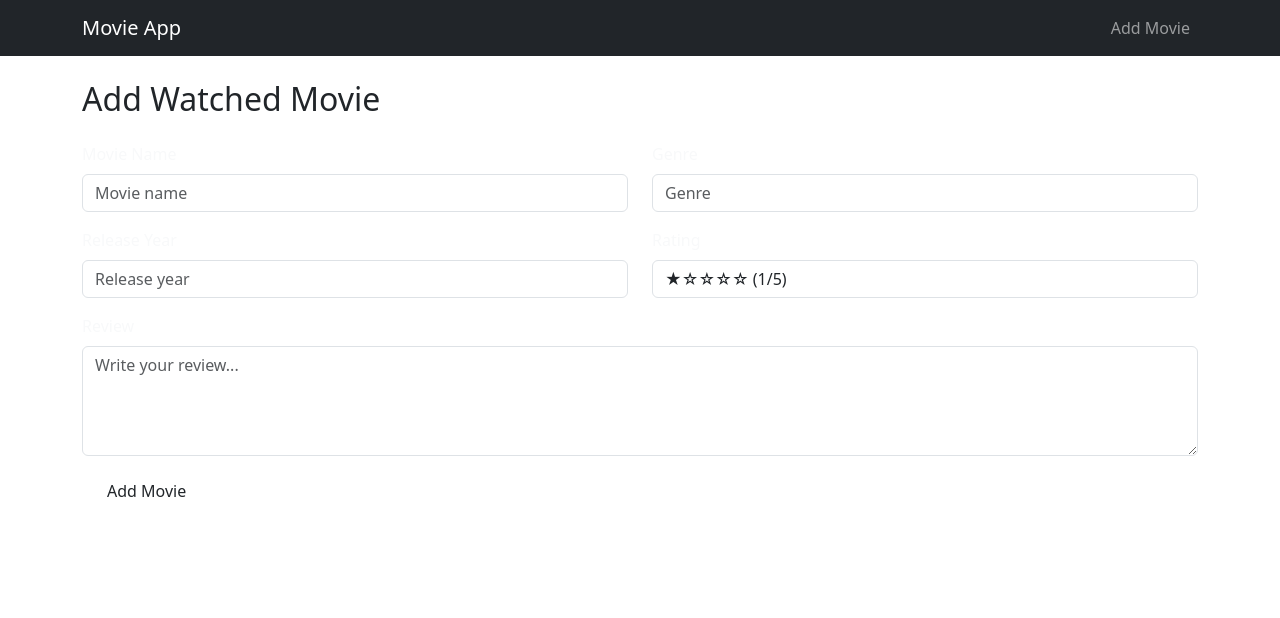
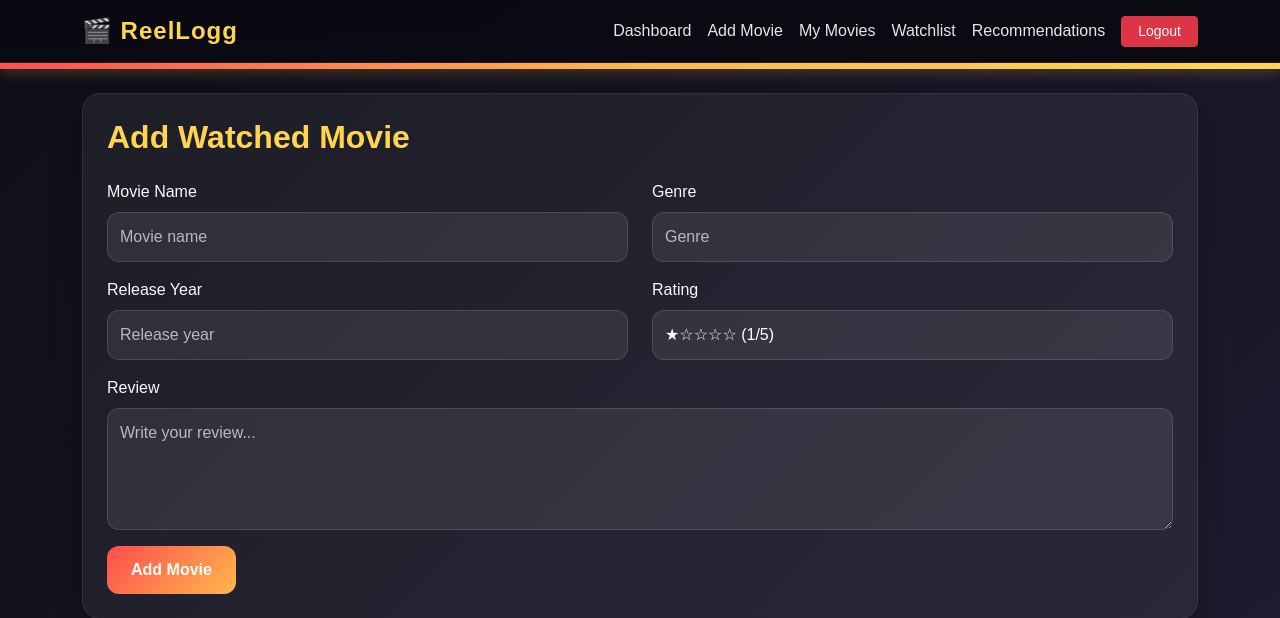
Before and after one commit to arranjan681/ReelLog, a Flask app: page /add_movie in a window 1280 px wide. Shown: the top 618 px of the page. Run offline with Flask 3, Linux system fonts and the light colour scheme; the visitor is signed in with stand-in values (Sample User, id 1).

Commit message:
Update base.html

```diff
--- a/templates/base.html
+++ b/templates/base.html
@@ -1,30 +1,51 @@
+<!DOCTYPE html>
+<html lang="en">
 <head>
     <meta charset="UTF-8">
     <meta name="viewport" content="width=device-width, initial-scale=1.0">
-    <title>Movie App</title>
+    <title>ReelLogg</title>
     <link href="https://cdn.jsdelivr.net/npm/bootstrap@5.3.3/dist/css/bootstrap.min.css" rel="stylesheet">
+    <link rel="stylesheet" href="{{ url_for('static', filename='style.css') }}">
 </head>
 <body>
-    <nav class="navbar navbar-expand-lg navbar-dark bg-dark">
+    <nav class="navbar navbar-expand-lg navbar-dark custom-navbar sticky-top">
         <div class="container">
-            <a class="navbar-brand" href="{{ url_for('dashboard') }}">Movie App</a>
+            <a class="navbar-brand brand-logo" href="{{ url_for('dashboard') }}">🎬 ReelLogg</a>
+            <button class="navbar-toggler" type="button" data-bs-toggle="collapse" data-bs-target="#navMenu">
+                <span class="navbar-toggler-icon"></span>
+            </button>
 
-            <div class="navbar-nav ms-auto">
-                <a class="nav-link" href="{{ url_for('add_movie') }}">Add Movie</a>
+            <div class="collapse navbar-collapse" id="navMenu">
+                <ul class="navbar-nav ms-auto align-items-lg-center">
+                    {% if current_user.is_authenticated %}
+                    <li class="nav-item"><a class="nav-link" href="{{ url_for('dashboard') }}">Dashboard</a></li>
+                    <li class="nav-item"><a class="nav-link" href="{{ url_for('add_movie') }}">Add Movie</a></li>
+                    <li class="nav-item"><a class="nav-link" href="{{ url_for('movies') }}">My Movies</a></li>
+                    <li class="nav-item"><a class="nav-link" href="{{ url_for('watchlist') }}">Watchlist</a></li>
+                    <li class="nav-item"><a class="nav-link" href="{{ url_for('recommendations') }}">Recommendations</a></li>
+                    <li class="nav-item ms-lg-2">
+                        <a class="btn btn-danger btn-sm px-3" href="{{ url_for('logout') }}">Logout</a>
+                    </li>
+                    {% endif %}
+                </ul>
             </div>
         </div>
     </nav>
+
+    <div class="hero-strip"></div>
 
     <div class="container py-4">
         {% with messages = get_flashed_messages() %}
             {% if messages %}
                 {% for message in messages %}
-                    <div class="alert alert-info">{{ message }}</div>
+                    <div class="alert custom-alert">{{ message }}</div>
                 {% endfor %}
             {% endif %}
         {% endwith %}
 
         {% block content %}{% endblock %}
     </div>
+
+    <script src="https://cdn.jsdelivr.net/npm/bootstrap@5.3.3/dist/js/bootstrap.bundle.min.js"></script>
 </body>
 </html>
```
